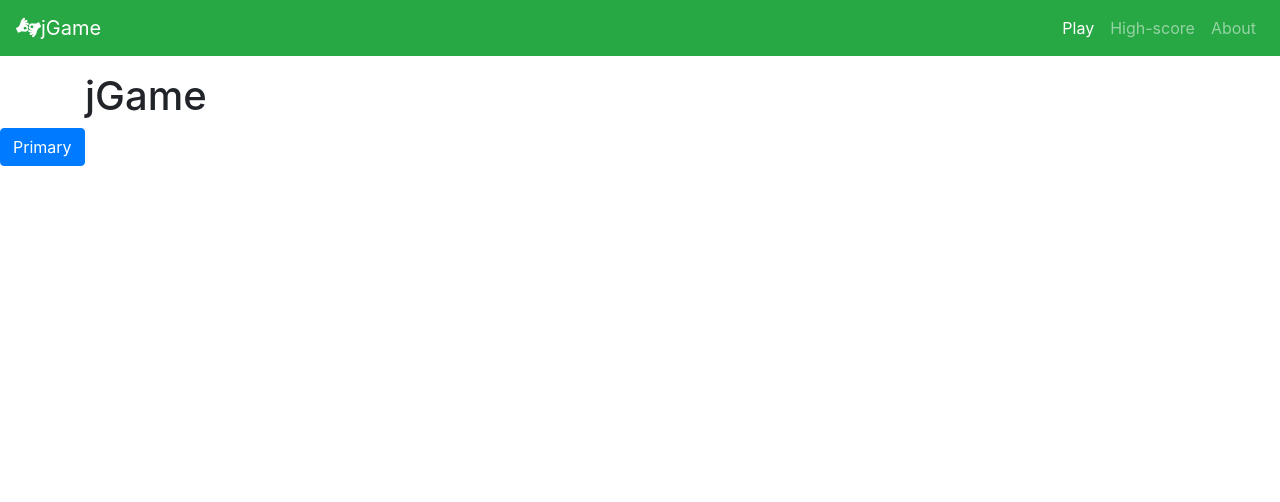
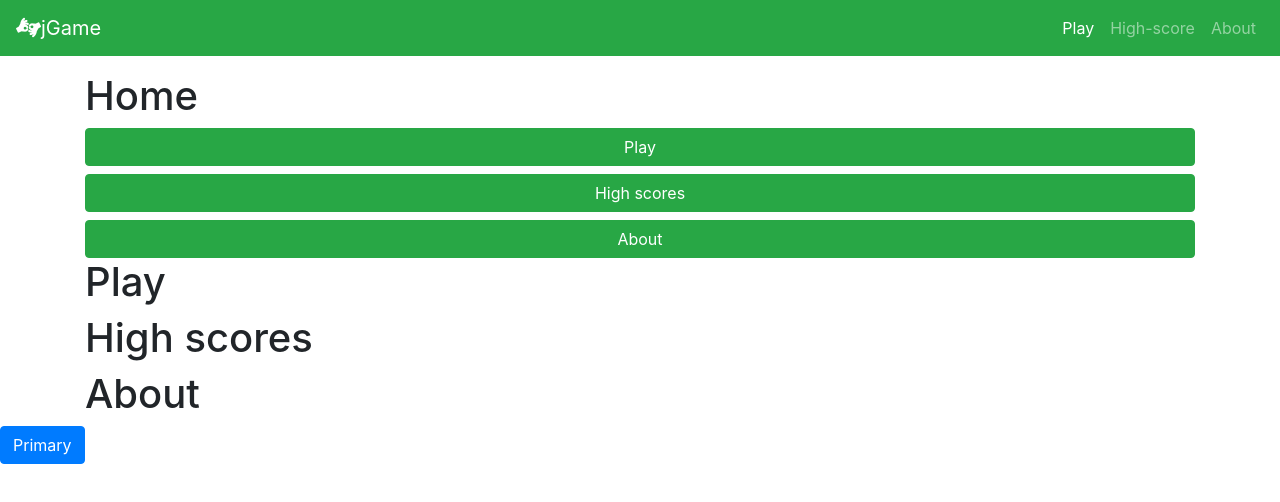
Before and after one commit to pernillekloster/jgame, a plain HTML site: page index.html in a window 1280 px wide. Drawn offline with nearby package versions, Linux system fonts and the light colour scheme.

Commit message:
Add of instructions

```diff
--- a/index.html
+++ b/index.html
@@ -44,7 +44,21 @@
         </div>
     </nav>
     <div class="container mt-3">
-        <h1>jGame</h1>
+        <div data-page="play">
+            <h1>Home</h1>
+            <a href="play" class="btn btn-block btn-success">Play</a>
+            <a href="high-scores" class="btn btn-block btn-success">High scores</a>
+            <a href="about" class="btn btn-block btn-success">About</a>
+        </div>
+        <div data-page="play">
+            <h1>Play</h1>
+        </div>
+        <div data-page="high-score">
+            <h1>High scores</h1>
+        </div>
+        <div data-page="about">
+            <h1>About</h1>
+        </div>
     </div>
     <button class="btn btn-primary">Primary</button>
 
--- a/js/main.js
+++ b/js/main.js
@@ -1 +1,11 @@
 console.log("hello");
+
+//Iteration 1
+function goToPage(link) {
+  //goal: hide all the divs (jQuery) with data-page, except the right one
+}
+//Go to main page
+
+goToPage("play");
+
+// Iteration 2: listen for click events on <a>, you will need to use event.preventDefault
```
